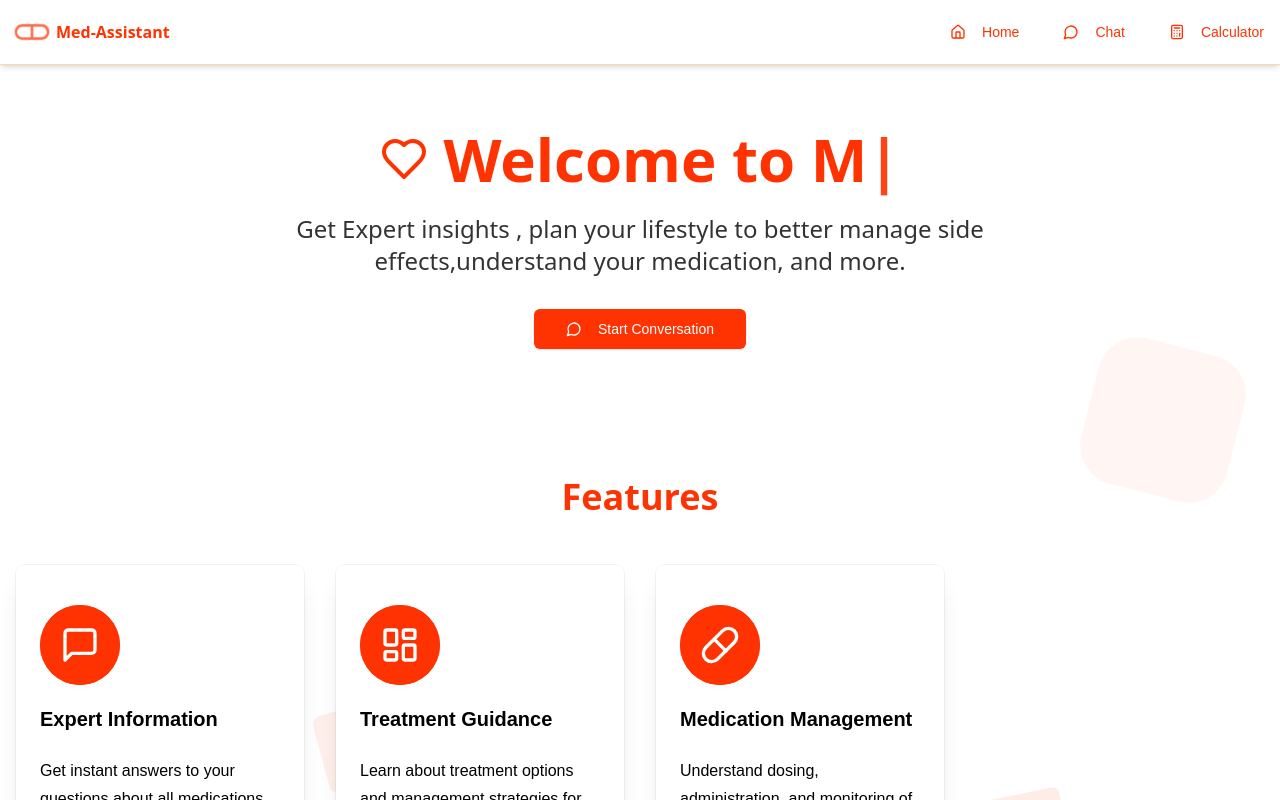
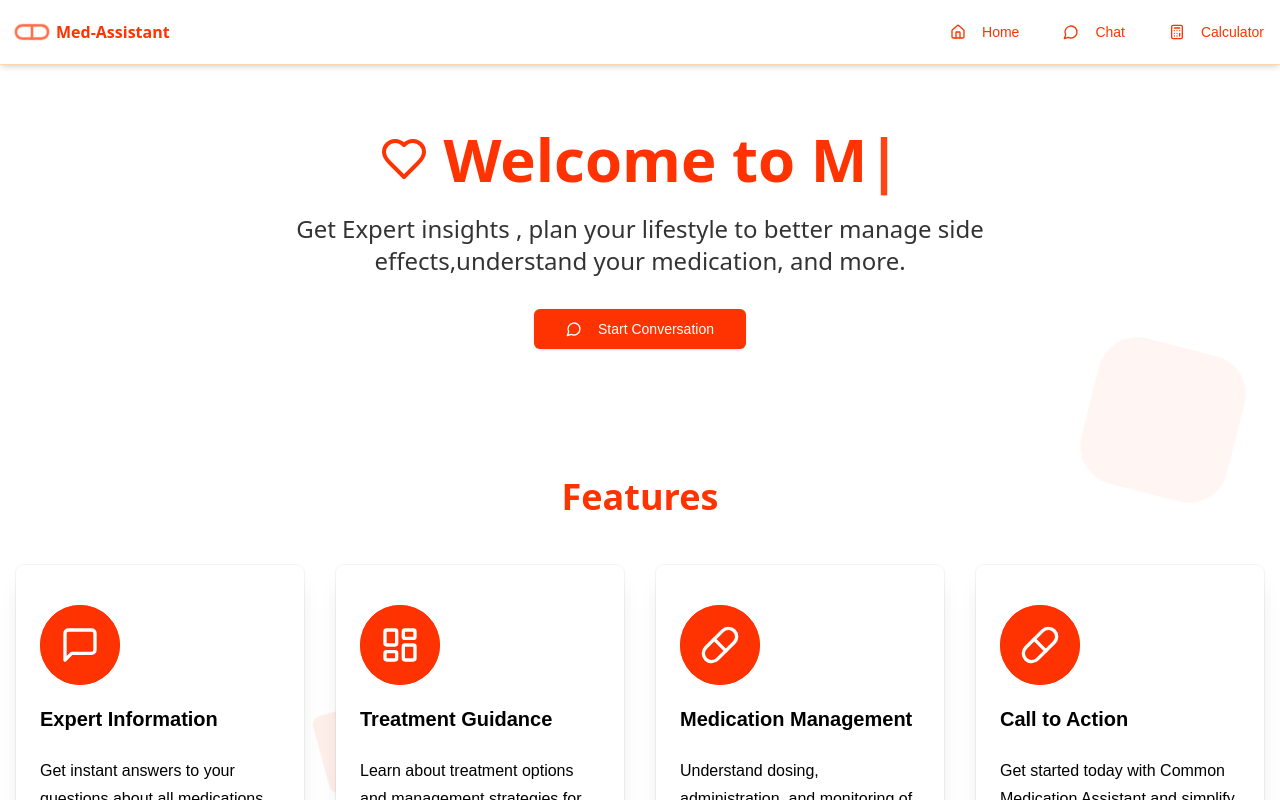
Before and after one commit to MohamedRasheqA/glp-1-test, a Next.js app: page / in a window 1280 px wide. Shown: the top 800 px of the page. Built offline with nearby package versions, Linux system fonts and the light colour scheme.

Commit message:
Update FeaturesSection.tsx

```diff
--- a/components/FeaturesSection.tsx
+++ b/components/FeaturesSection.tsx
@@ -45,6 +45,11 @@ const FeaturesSection: React.FC = () => {
             title="Medication Management"
             description="Understand dosing, administration, and monitoring of your health conditions."
           />
+          <FeatureCard
+            icon={<Pill size={32} />}
+            title="Call to Action"
+            description="Get started today with Common Medication Assistant and simplify your medication management!"
+          />
 
         </div>
       </div>
```
